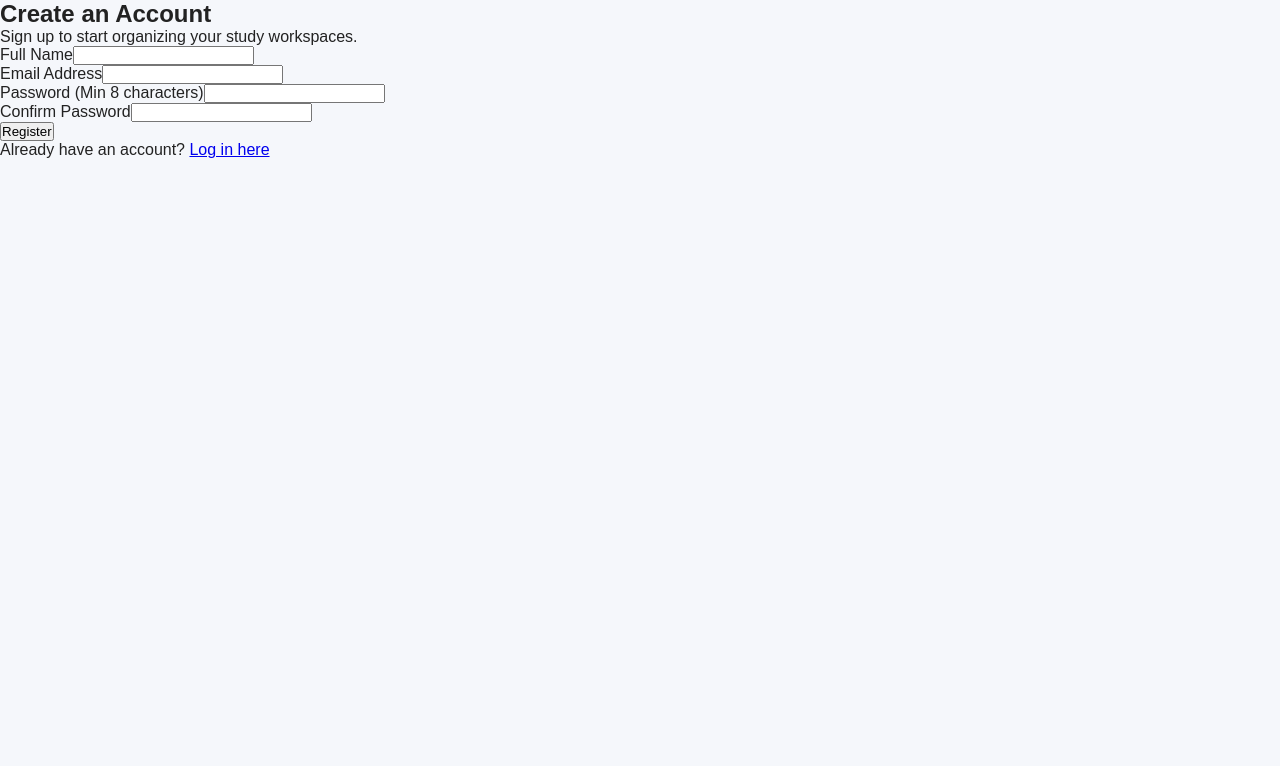
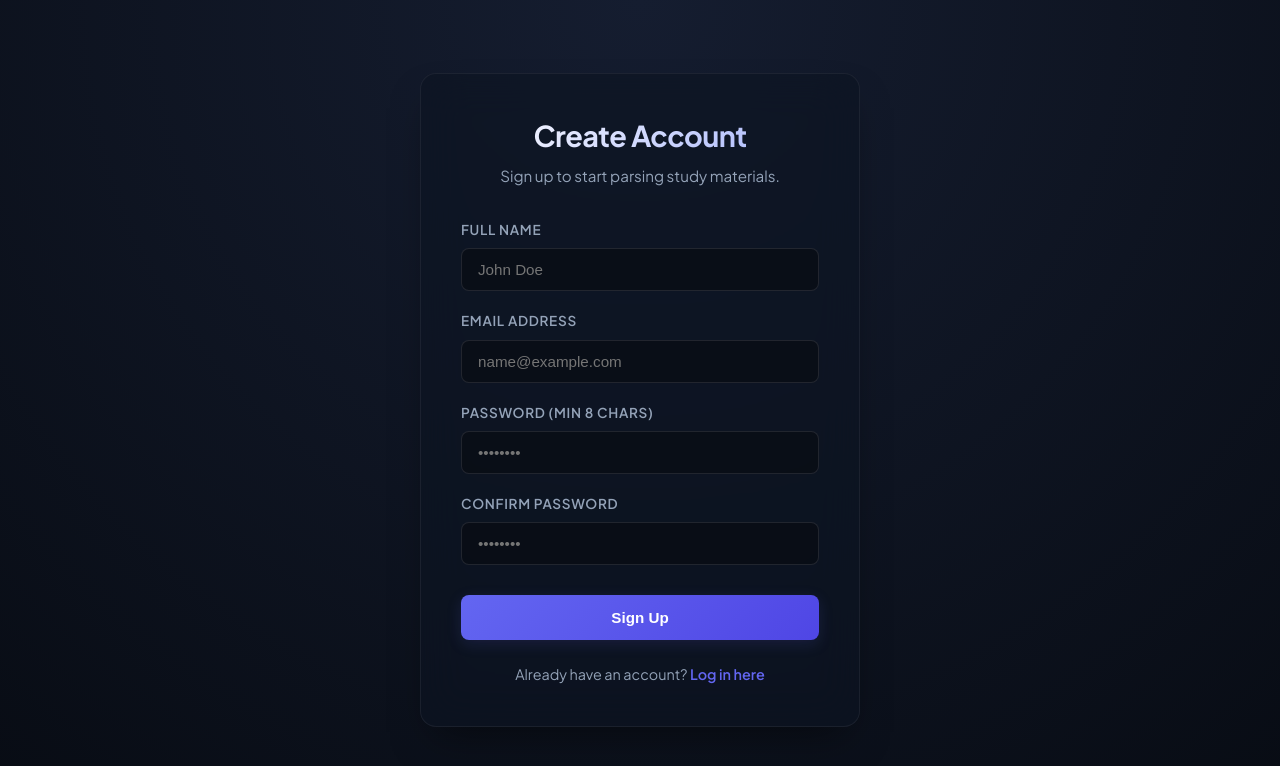
Before and after one commit to Vishaldave45/ai-study-assistant, a React (Vite) app in the folder frontend/: page /register in a window 1280 px wide. Shown: the top 766 px of the page. Built offline with nearby package versions, Linux system fonts and the light colour scheme.

Commit message:
feat(frontend): isolate premium dark mode styling to auth pages and restore original dashboard design

```diff
--- a/frontend/src/components/Card.tsx
+++ b/frontend/src/components/Card.tsx
@@ -4,7 +4,7 @@ interface CardProps {
   children: ReactNode;
 }
 
-function Card({ children }: CardProps) {
+export function Card({ children }: CardProps) {
   return (
     <div
       style={{
@@ -12,6 +12,7 @@ function Card({ children }: CardProps) {
         padding: '20px',
         borderRadius: '10px',
         marginBottom: '20px',
+        background: '#fff',
       }}
     >
       {children}
--- a/frontend/src/pages/ForgotPassword.tsx
+++ b/frontend/src/pages/ForgotPassword.tsx
@@ -47,31 +47,36 @@ export function ForgotPassword() {
   };
 
   return (
-    <main aria-labelledby="forgot-password-heading">
-      <section>
-        <h1 id="forgot-password-heading">Recover Password</h1>
-        <p>Enter your email address and we'll log a reset token to the terminal.</p>
+    <div className="auth-page-container">
+      <main className="auth-card" aria-labelledby="forgot-password-heading">
+        <header className="auth-header">
+          <h1 id="forgot-password-heading">Recover Password</h1>
+          <p>Enter your email address to receive your recovery token.</p>
+        </header>
 
         {/* Display validation or API error states */}
         {(validationError || apiError) && (
-          <div role="alert" style={{ color: 'red', margin: '15px 0' }}>
+          <div className="auth-alert error" role="alert" style={{ marginBottom: '20px' }}>
+            <span>⚠️</span>
             <p>{validationError || apiError}</p>
           </div>
         )}
 
         {/* Display success message */}
         {successMessage && (
-          <div role="status" style={{ color: 'green', margin: '15px 0' }}>
+          <div className="auth-alert info" role="status" style={{ marginBottom: '20px', background: 'rgba(52, 211, 153, 0.1)', border: '1px solid rgba(52, 211, 153, 0.2)', color: 'var(--text-success)' }}>
+            <span>✔️</span>
             <p>{successMessage}</p>
           </div>
         )}
 
-        <form onSubmit={handleSubmit} noValidate>
-          <div>
+        <form className="auth-form" onSubmit={handleSubmit} noValidate>
+          <div className="form-group">
             <label htmlFor="email">Email Address</label>
             <input
               id="email"
               type="email"
+              placeholder="name@example.com"
               value={email}
               onChange={(e) => {
                 setEmail(e.target.value);
@@ -83,20 +88,20 @@ export function ForgotPassword() {
             />
           </div>
 
-          <button type="submit" disabled={isLoading}>
+          <button type="submit" className="auth-btn" disabled={isLoading} style={{ marginTop: '10px' }}>
             {isLoading ? 'Submitting...' : 'Send Reset Link'}
           </button>
         </form>
 
-        <footer>
+        <footer className="auth-footer">
           <p>
             <Link to="/login" onClick={clearError}>
               Back to Login
             </Link>
           </p>
         </footer>
-      </section>
-    </main>
+      </main>
+    </div>
   );
 }
 
--- a/frontend/src/pages/Login.tsx
+++ b/frontend/src/pages/Login.tsx
@@ -58,38 +58,42 @@ export function Login() {
         email: email.trim(),
         password,
       });
-      // AuthProvider automatically updates state, triggering ProtectedRoute redirect
     } catch (err) {
       console.error('Login submit failed:', err);
     }
   };
 
   return (
-    <main aria-labelledby="login-heading">
-      <section>
-        <h1 id="login-heading">Welcome Back</h1>
-        <p>Log in to access your study assistant.</p>
+    <div className="auth-page-container">
+      <main className="auth-card" aria-labelledby="login-heading">
+        <header className="auth-header">
+          <h1 id="login-heading">Welcome Back</h1>
+          <p>Sign in to access your study assistant.</p>
+        </header>
 
         {/* Display validation or API error states */}
         {(validationError || apiError) && (
-          <div role="alert" style={{ color: 'red', margin: '15px 0' }}>
+          <div className="auth-alert error" role="alert" style={{ marginBottom: '20px' }}>
+            <span>⚠️</span>
             <p>{validationError || apiError}</p>
           </div>
         )}
 
         {/* Display info messages e.g. successful registration redirects */}
         {infoMessage && (
-          <div role="status" style={{ color: 'blue', margin: '15px 0' }}>
+          <div className="auth-alert info" role="status" style={{ marginBottom: '20px' }}>
+            <span>ℹ️</span>
             <p>{infoMessage}</p>
           </div>
         )}
 
-        <form onSubmit={handleSubmit} noValidate>
-          <div>
+        <form className="auth-form" onSubmit={handleSubmit} noValidate>
+          <div className="form-group">
             <label htmlFor="email">Email Address</label>
             <input
               id="email"
               type="email"
+              placeholder="name@example.com"
               value={email}
               onChange={(e) => {
                 setEmail(e.target.value);
@@ -101,11 +105,12 @@ export function Login() {
             />
           </div>
 
-          <div>
+          <div className="form-group">
             <label htmlFor="password">Password</label>
             <input
               id="password"
               type="password"
+              placeholder="••••••••"
               value={password}
               onChange={(e) => {
                 setPassword(e.target.value);
@@ -117,12 +122,12 @@ export function Login() {
             />
           </div>
 
-          <button type="submit" disabled={isLoading}>
+          <button type="submit" className="auth-btn" disabled={isLoading} style={{ marginTop: '10px' }}>
             {isLoading ? 'Logging in...' : 'Log In'}
           </button>
         </form>
 
-        <footer>
+        <footer className="auth-footer">
           <p>
             <Link to="/forgot-password" onClick={clearError}>
               Forgot password?
@@ -135,8 +140,8 @@ export function Login() {
             </Link>
           </p>
         </footer>
-      </section>
-    </main>
+      </main>
+    </div>
   );
 }
 
--- a/frontend/src/pages/Register.tsx
+++ b/frontend/src/pages/Register.tsx
@@ -8,40 +8,37 @@ export function Register() {
   const navigate = useNavigate();
 
   // Form states
+  const [fullName, setFullName] = useState('');
   const [email, setEmail] = useState('');
-  const [fullName, setFullName] = useState('');
   const [password, setPassword] = useState('');
   const [confirmPassword, setConfirmPassword] = useState('');
 
-  // Validation states
+  // Local validation states
   const [validationError, setValidationError] = useState<string | null>(null);
-  const [successMessage, setSuccessMessage] = useState<string | null>(null);
 
   const validateForm = (): boolean => {
     setValidationError(null);
 
-    if (!email || !fullName || !password || !confirmPassword) {
+    // Empty fields check
+    if (!fullName || !email || !password || !confirmPassword) {
       setValidationError('All fields are required.');
       return false;
     }
 
-    if (fullName.trim().length < 2) {
-      setValidationError('Full name must be at least 2 characters long.');
-      return false;
-    }
-
-    // Simple email regex
+    // Email structure check
     const emailRegex = /^[^\s@]+@[^\s@]+\.[^\s@]+$/;
     if (!emailRegex.test(email)) {
       setValidationError('Please enter a valid email address.');
       return false;
     }
 
+    // Password length constraint check (minimum 8 characters as per standard security)
     if (password.length < 8) {
       setValidationError('Password must be at least 8 characters long.');
       return false;
     }
 
+    // Passwords match check
     if (password !== confirmPassword) {
       setValidationError('Passwords do not match.');
       return false;
@@ -53,7 +50,6 @@ export function Register() {
   const handleSubmit = async (e: FormEvent<HTMLFormElement>) => {
     e.preventDefault();
     clearError();
-    setSuccessMessage(null);
 
     if (!validateForm()) {
       return;
@@ -66,49 +62,38 @@ export function Register() {
         password,
       });
 
-      setSuccessMessage('Registration successful! Redirecting to login...');
-      // Clear form
-      setEmail('');
-      setFullName('');
-      setPassword('');
-      setConfirmPassword('');
-
-      // Redirect to login page after 2 seconds
-      setTimeout(() => {
-        navigate('/login', { state: { message: 'Registration successful. Please log in.' } });
-      }, 2000);
+      // Redirect to Login page with a success message state
+      navigate('/login', {
+        state: { message: 'Registration successful! Please log in with your credentials.' },
+      });
     } catch (err) {
-      // Errors are captured and set in the AuthContext, displayed via apiError
       console.error('Registration failed:', err);
     }
   };
 
   return (
-    <main aria-labelledby="register-heading">
-      <section>
-        <h1 id="register-heading">Create an Account</h1>
-        <p>Sign up to start organizing your study workspaces.</p>
+    <div className="auth-page-container">
+      <main className="auth-card" aria-labelledby="register-heading">
+        <header className="auth-header">
+          <h1 id="register-heading">Create Account</h1>
+          <p>Sign up to start parsing study materials.</p>
+        </header>
 
         {/* Display validation or API error states */}
         {(validationError || apiError) && (
-          <div role="alert" style={{ color: 'red', margin: '15px 0' }}>
+          <div className="auth-alert error" role="alert" style={{ marginBottom: '20px' }}>
+            <span>⚠️</span>
             <p>{validationError || apiError}</p>
           </div>
         )}
 
-        {/* Display success messages */}
-        {successMessage && (
-          <div role="status" style={{ color: 'green', margin: '15px 0' }}>
-            <p>{successMessage}</p>
-          </div>
-        )}
-
-        <form onSubmit={handleSubmit} noValidate>
-          <div>
+        <form className="auth-form" onSubmit={handleSubmit} noValidate>
+          <div className="form-group">
             <label htmlFor="full-name">Full Name</label>
             <input
               id="full-name"
               type="text"
+              placeholder="John Doe"
               value={fullName}
               onChange={(e) => {
                 setFullName(e.target.value);
@@ -120,11 +105,12 @@ export function Register() {
             />
           </div>
 
-          <div>
+          <div className="form-group">
             <label htmlFor="email">Email Address</label>
             <input
               id="email"
               type="email"
+              placeholder="name@example.com"
               value={email}
               onChange={(e) => {
                 setEmail(e.target.value);
@@ -136,11 +122,12 @@ export function Register() {
             />
           </div>
 
-          <div>
-            <label htmlFor="password">Password (Min 8 characters)</label>
+          <div className="form-group">
+            <label htmlFor="password">Password (Min 8 chars)</label>
             <input
               id="password"
               type="password"
+              placeholder="••••••••"
               value={password}
               onChange={(e) => {
                 setPassword(e.target.value);
@@ -152,11 +139,12 @@ export function Register() {
             />
           </div>
 
-          <div>
+          <div className="form-group">
             <label htmlFor="confirm-password">Confirm Password</label>
             <input
               id="confirm-password"
               type="password"
+              placeholder="••••••••"
               value={confirmPassword}
               onChange={(e) => {
                 setConfirmPassword(e.target.value);
@@ -168,12 +156,12 @@ export function Register() {
             />
           </div>
 
-          <button type="submit" disabled={isLoading}>
-            {isLoading ? 'Creating Account...' : 'Register'}
+          <button type="submit" className="auth-btn" disabled={isLoading} style={{ marginTop: '10px' }}>
+            {isLoading ? 'Creating Account...' : 'Sign Up'}
           </button>
         </form>
 
-        <footer>
+        <footer className="auth-footer">
           <p>
             Already have an account?{' '}
             <Link to="/login" onClick={clearError}>
@@ -181,8 +169,8 @@ export function Register() {
             </Link>
           </p>
         </footer>
-      </section>
-    </main>
+      </main>
+    </div>
   );
 }
 
--- a/frontend/src/styles/index.css
+++ b/frontend/src/styles/index.css
@@ -1,3 +1,5 @@
+@import url('https://fonts.googleapis.com/css2?family=Plus+Jakarta+Sans:wght@300;400;500;600;700&display=swap');
+
 *,
 *::before,
 *::after {
@@ -6,12 +8,196 @@
   box-sizing: border-box;
 }
 
+/* Original Light-Theme Global Layout */
 body {
   font-family: Arial, Helvetica, sans-serif;
   background: #f5f7fb;
   color: #222;
+  min-height: 100vh;
+  line-height: 1.5;
 }
 
 #root {
   min-height: 100vh;
 }
+
+/* ==========================================
+   Isolated Premium Auth Styling (Dark Mode)
+   ========================================== */
+
+.auth-page-container {
+  font-family: 'Plus Jakarta Sans', system-ui, -apple-system, sans-serif;
+  background-color: #080c14;
+  background-image: radial-gradient(circle at 50% 0%, #151d30 0%, #080c14 100%);
+  color: #f8fafc;
+  display: flex;
+  align-items: center;
+  justify-content: center;
+  min-height: 100vh;
+  width: 100%;
+  padding: 24px;
+}
+
+/* Floating Glassmorphic Authentication Card */
+.auth-page-container .auth-card {
+  background: rgba(13, 20, 35, 0.65);
+  backdrop-filter: blur(20px);
+  -webkit-backdrop-filter: blur(20px);
+  border: 1px solid rgba(255, 255, 255, 0.06);
+  box-shadow: 0 20px 40px -15px rgba(0, 0, 0, 0.5);
+  width: 100%;
+  max-width: 440px;
+  padding: 40px;
+  border-radius: 16px;
+  animation: authCardFadeIn 0.6s cubic-bezier(0.16, 1, 0.3, 1) forwards;
+}
+
+@keyframes authCardFadeIn {
+  from {
+    opacity: 0;
+    transform: translateY(15px);
+  }
+  to {
+    opacity: 1;
+    transform: translateY(0);
+  }
+}
+
+/* Auth Header */
+.auth-page-container .auth-header {
+  text-align: center;
+  margin-bottom: 32px;
+}
+
+.auth-page-container .auth-header h1 {
+  font-size: 1.8em;
+  font-weight: 700;
+  letter-spacing: -0.02em;
+  margin-bottom: 8px;
+  background: linear-gradient(135deg, #fff 0%, #a5b4fc 100%);
+  -webkit-background-clip: text;
+  -webkit-text-fill-color: transparent;
+}
+
+.auth-page-container .auth-header p {
+  color: #94a3b8;
+  font-size: 0.95em;
+  font-weight: 400;
+}
+
+/* Form Styles */
+.auth-page-container .auth-form {
+  display: flex;
+  flex-direction: column;
+  gap: 20px;
+}
+
+.auth-page-container .form-group {
+  display: flex;
+  flex-direction: column;
+  gap: 8px;
+}
+
+.auth-page-container .form-group label {
+  font-size: 0.85em;
+  font-weight: 600;
+  letter-spacing: 0.05em;
+  text-transform: uppercase;
+  color: #94a3b8;
+}
+
+.auth-page-container .form-group input {
+  background: rgba(7, 10, 18, 0.6);
+  border: 1px solid rgba(255, 255, 255, 0.1);
+  color: #f8fafc;
+  padding: 12px 16px;
+  font-size: 0.95em;
+  border-radius: 8px;
+  width: 100%;
+  outline: none;
+  transition: all 0.2s ease-in-out;
+}
+
+.auth-page-container .form-group input:focus {
+  border-color: #6366f1;
+  box-shadow: 0 0 0 4px rgba(99, 102, 241, 0.25);
+}
+
+/* Gradient Action Button */
+.auth-page-container .auth-btn {
+  background: linear-gradient(135deg, #6366f1 0%, #4f46e5 100%);
+  color: #fff;
+  border: none;
+  padding: 14px;
+  font-size: 0.95em;
+  font-weight: 600;
+  border-radius: 8px;
+  cursor: pointer;
+  width: 100%;
+  box-shadow: 0 4px 15px rgba(99, 102, 241, 0.15);
+  transition: all 0.25s cubic-bezier(0.16, 1, 0.3, 1);
+  display: flex;
+  align-items: center;
+  justify-content: center;
+}
+
+.auth-page-container .auth-btn:hover:not(:disabled) {
+  filter: brightness(1.1);
+  box-shadow: 0 0 25px rgba(99, 102, 241, 0.25);
+  transform: translateY(-1px);
+}
+
+.auth-page-container .auth-btn:active:not(:disabled) {
+  transform: translateY(0);
+}
+
+.auth-page-container .auth-btn:disabled {
+  opacity: 0.6;
+  cursor: not-allowed;
+  box-shadow: none;
+}
+
+/* Alert Notification Boxes */
+.auth-page-container .auth-alert {
+  padding: 12px 16px;
+  border-radius: 8px;
+  font-size: 0.9em;
+  font-weight: 500;
+  display: flex;
+  align-items: center;
+  gap: 10px;
+}
+
+.auth-page-container .auth-alert.error {
+  background: rgba(239, 68, 68, 0.1);
+  border: 1px solid rgba(239, 68, 68, 0.2);
+  color: #f87171;
+}
+
+.auth-page-container .auth-alert.info {
+  background: rgba(99, 102, 241, 0.1);
+  border: 1px solid rgba(99, 102, 241, 0.2);
+  color: #f8fafc;
+}
+
+/* Footer Link Wrappers */
+.auth-page-container .auth-footer {
+  margin-top: 24px;
+  text-align: center;
+  font-size: 0.9em;
+  color: #94a3b8;
+  display: flex;
+  flex-direction: column;
+  gap: 8px;
+}
+
+.auth-page-container .auth-footer a {
+  color: #6366f1;
+  text-decoration: none;
+  font-weight: 600;
+  transition: color 0.2s ease;
+}
+
+.auth-page-container .auth-footer a:hover {
+  color: #a5b4fc;
+}
```
Also changed, not shown: frontend/src/components/Documentmanager.tsx (+4 -4 lines), frontend/src/components/Sidebar.tsx (+45 -11 lines), frontend/src/components/WorkspaceModal.tsx (+16 -3 lines), frontend/src/pages/ResetPassword.tsx (+21 -15 lines).
